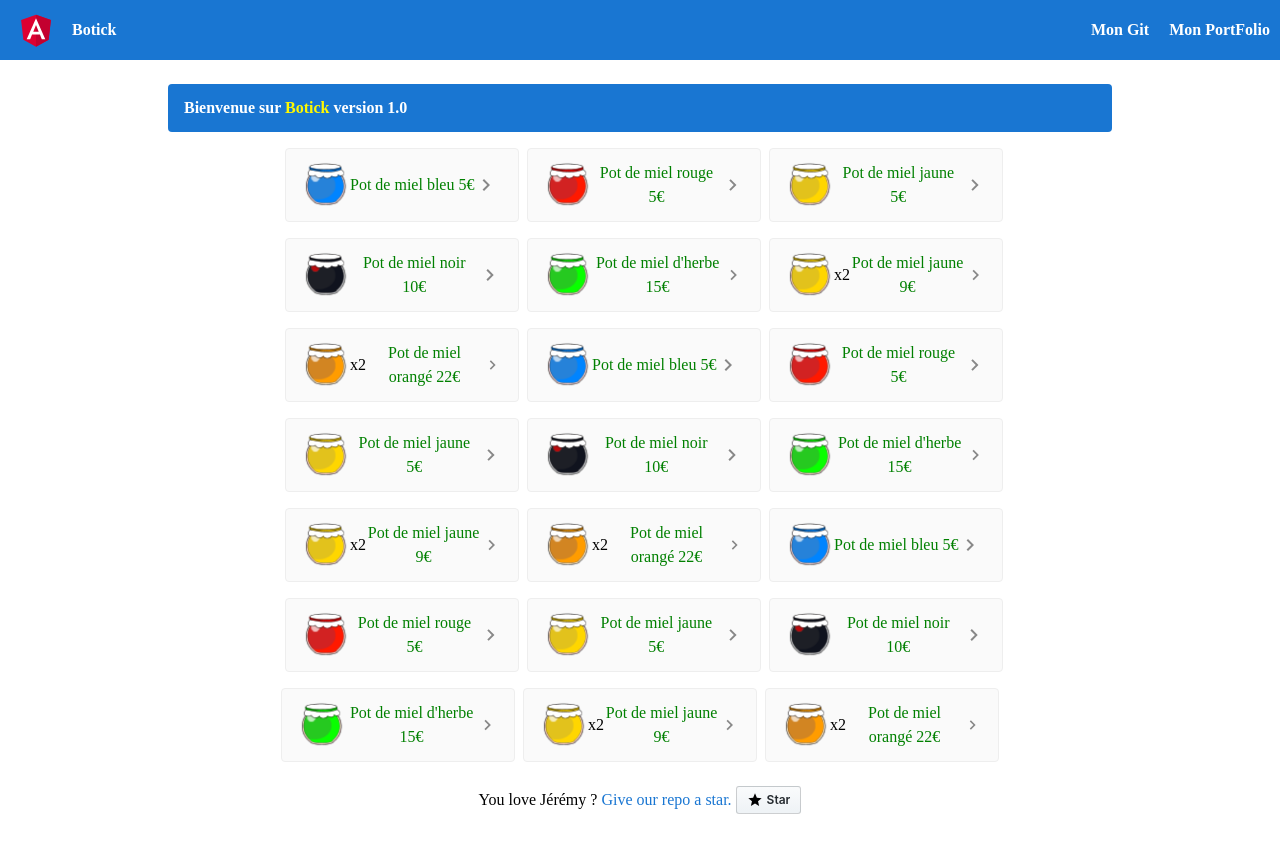
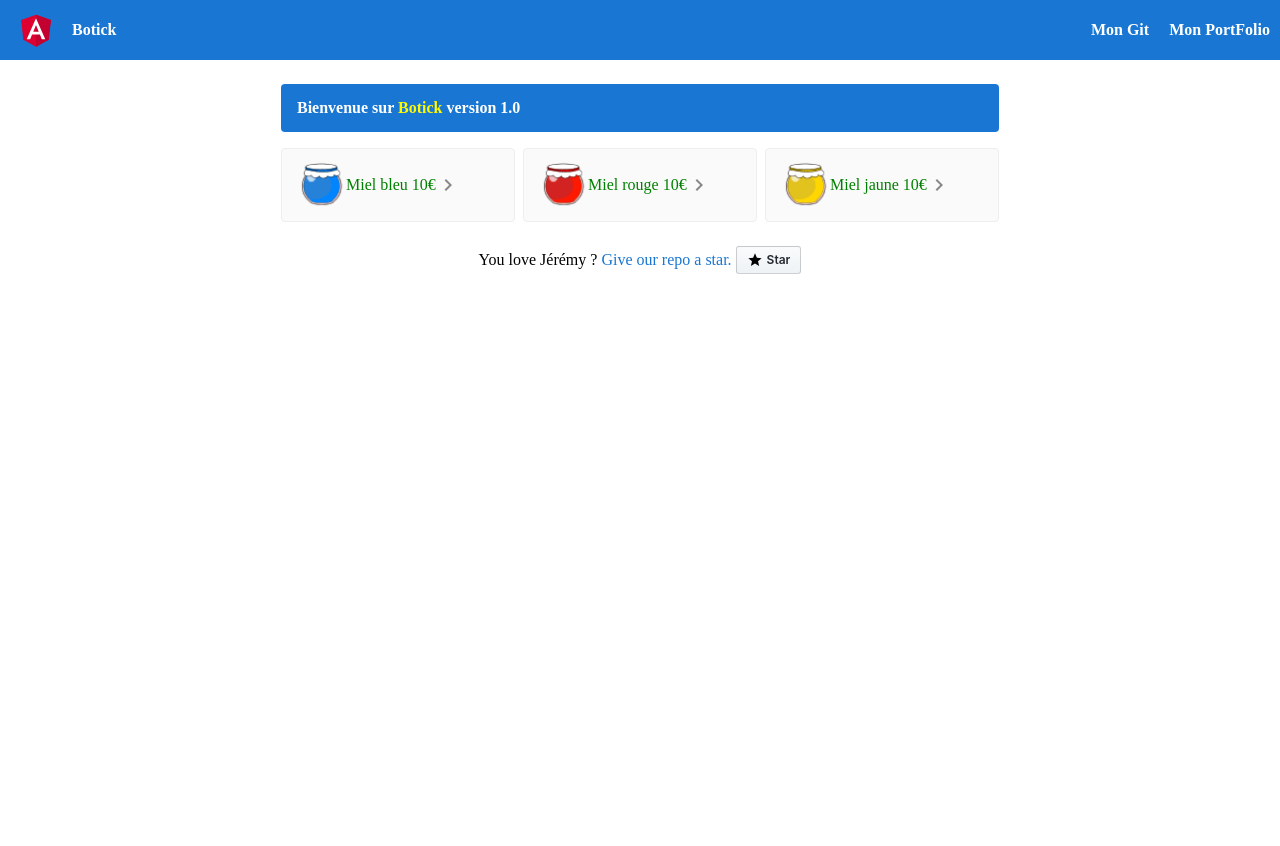
Before and after one commit to jguyet/formation-angular, an Angular app: page / in a window 1280 px wide. After the commit the page ends 800 px from the top, so only its background shows below. Built offline with nearby package versions, Linux system fonts and the light colour scheme.

Commit message:
adding Card model, adding share Module, adding CardService with one function of promise<Card[]>, using Card service in HomeComponent

```diff
--- a/src/app/app.module.ts
+++ b/src/app/app.module.ts
@@ -1,12 +1,12 @@
 import { BrowserModule } from '@angular/platform-browser';
 import { NgModule } from '@angular/core';
-import { FormsModule } from '@angular/forms';
 
 import { AppRoutingModule } from './app-routing.module';
 import { AppComponent } from './app.component';
 import { FooterComponent } from './footer/footer.component';
 import { ToolbarComponent } from './toolbar/toolbar.component';
 import { HomeComponent } from './home/home.component';
+import { SharedModule } from './shared/shared.module';
 
 @NgModule({
   declarations: [
@@ -18,7 +18,7 @@ import { HomeComponent } from './home/home.component';
   imports: [
     BrowserModule,
     AppRoutingModule,
-    FormsModule
+    SharedModule
   ],
   providers: [],
   bootstrap: [AppComponent]
--- a/src/app/home/home.component.html
+++ b/src/app/home/home.component.html
@@ -2,122 +2,9 @@
     <span>Bienvenue sur <b class="card-title">{{ title }}</b> version {{ version }} </span>
 </div>
 <div class="card-container">
-    <a class="card"  href="#">
-        <img class="card-icon" src="../assets/img/miel_blue.png" width="48" height="48"/>
-        <span class="card-text">Pot de miel bleu 5&euro;</span>
-        <svg class="material-icons" xmlns="http://www.w3.org/2000/svg" width="24" height="24" viewBox="0 0 24 24"><path d="M10 6L8.59 7.41 13.17 12l-4.58 4.59L10 18l6-6z"/></svg>
-    </a>
-    <a class="card"  href="#">
-        <img class="card-icon" src="../assets/img/miel_red.png" width="48" height="48"/>
-        <span class="card-text">Pot de miel rouge 5&euro;</span>
-        <svg class="material-icons" xmlns="http://www.w3.org/2000/svg" width="24" height="24" viewBox="0 0 24 24"><path d="M10 6L8.59 7.41 13.17 12l-4.58 4.59L10 18l6-6z"/></svg>
-    </a>
-    <a class="card"  href="#">
-        <img class="card-icon" src="../assets/img/miel_yellow.png" width="48" height="48"/>
-        <span class="card-text">Pot de miel jaune 5&euro;</span>
-        <svg class="material-icons" xmlns="http://www.w3.org/2000/svg" width="24" height="24" viewBox="0 0 24 24"><path d="M10 6L8.59 7.41 13.17 12l-4.58 4.59L10 18l6-6z"/></svg>
-    </a>
-
-    <a class="card"  href="#">
-        <img class="card-icon" src="../assets/img/miel_dark.png" width="48" height="48"/>
-        <span class="card-text">Pot de miel noir 10&euro;</span>
-        <svg class="material-icons" xmlns="http://www.w3.org/2000/svg" width="24" height="24" viewBox="0 0 24 24"><path d="M10 6L8.59 7.41 13.17 12l-4.58 4.59L10 18l6-6z"/></svg>
-    </a>
-    <a class="card"  href="#">
-        <img class="card-icon" src="../assets/img/miel_green.png" width="48" height="48"/>
-        <span class="card-text">Pot de miel d'herbe 15&euro;</span>
-        <svg class="material-icons" xmlns="http://www.w3.org/2000/svg" width="24" height="24" viewBox="0 0 24 24"><path d="M10 6L8.59 7.41 13.17 12l-4.58 4.59L10 18l6-6z"/></svg>
-    </a>
-    <a class="card"  href="#">
-        <img class="card-icon" src="../assets/img/miel_yellow.png" width="48" height="48"/>
-        <span style="color:black;">x2</span>
-        <span class="card-text">Pot de miel jaune 9&euro;</span>
-        <svg class="material-icons" xmlns="http://www.w3.org/2000/svg" width="24" height="24" viewBox="0 0 24 24"><path d="M10 6L8.59 7.41 13.17 12l-4.58 4.59L10 18l6-6z"/></svg>
-    </a>
-
-    <a class="card"  href="#">
-        <img class="card-icon" src="../assets/img/miel_orange.png" width="48" height="48"/>
-        <span style="color:black;">x2</span>
-        <span class="card-text">Pot de miel orangé 22&euro;</span>
-        <svg class="material-icons" xmlns="http://www.w3.org/2000/svg" width="24" height="24" viewBox="0 0 24 24"><path d="M10 6L8.59 7.41 13.17 12l-4.58 4.59L10 18l6-6z"/></svg>
-    </a>
-
-    <a class="card"  href="#">
-        <img class="card-icon" src="../assets/img/miel_blue.png" width="48" height="48"/>
-        <span class="card-text">Pot de miel bleu 5&euro;</span>
-        <svg class="material-icons" xmlns="http://www.w3.org/2000/svg" width="24" height="24" viewBox="0 0 24 24"><path d="M10 6L8.59 7.41 13.17 12l-4.58 4.59L10 18l6-6z"/></svg>
-    </a>
-    <a class="card"  href="#">
-        <img class="card-icon" src="../assets/img/miel_red.png" width="48" height="48"/>
-        <span class="card-text">Pot de miel rouge 5&euro;</span>
-        <svg class="material-icons" xmlns="http://www.w3.org/2000/svg" width="24" height="24" viewBox="0 0 24 24"><path d="M10 6L8.59 7.41 13.17 12l-4.58 4.59L10 18l6-6z"/></svg>
-    </a>
-    <a class="card"  href="#">
-        <img class="card-icon" src="../assets/img/miel_yellow.png" width="48" height="48"/>
-        <span class="card-text">Pot de miel jaune 5&euro;</span>
-        <svg class="material-icons" xmlns="http://www.w3.org/2000/svg" width="24" height="24" viewBox="0 0 24 24"><path d="M10 6L8.59 7.41 13.17 12l-4.58 4.59L10 18l6-6z"/></svg>
-    </a>
-
-    <a class="card"  href="#">
-        <img class="card-icon" src="../assets/img/miel_dark.png" width="48" height="48"/>
-        <span class="card-text">Pot de miel noir 10&euro;</span>
-        <svg class="material-icons" xmlns="http://www.w3.org/2000/svg" width="24" height="24" viewBox="0 0 24 24"><path d="M10 6L8.59 7.41 13.17 12l-4.58 4.59L10 18l6-6z"/></svg>
-    </a>
-    <a class="card"  href="#">
-        <img class="card-icon" src="../assets/img/miel_green.png" width="48" height="48"/>
-        <span class="card-text">Pot de miel d'herbe 15&euro;</span>
-        <svg class="material-icons" xmlns="http://www.w3.org/2000/svg" width="24" height="24" viewBox="0 0 24 24"><path d="M10 6L8.59 7.41 13.17 12l-4.58 4.59L10 18l6-6z"/></svg>
-    </a>
-    <a class="card"  href="#">
-        <img class="card-icon" src="../assets/img/miel_yellow.png" width="48" height="48"/>
-        <span style="color:black;">x2</span>
-        <span class="card-text">Pot de miel jaune 9&euro;</span>
-        <svg class="material-icons" xmlns="http://www.w3.org/2000/svg" width="24" height="24" viewBox="0 0 24 24"><path d="M10 6L8.59 7.41 13.17 12l-4.58 4.59L10 18l6-6z"/></svg>
-    </a>
-
-    <a class="card"  href="#">
-        <img class="card-icon" src="../assets/img/miel_orange.png" width="48" height="48"/>
-        <span style="color:black;">x2</span>
-        <span class="card-text">Pot de miel orangé 22&euro;</span>
-        <svg class="material-icons" xmlns="http://www.w3.org/2000/svg" width="24" height="24" viewBox="0 0 24 24"><path d="M10 6L8.59 7.41 13.17 12l-4.58 4.59L10 18l6-6z"/></svg>
-    </a>
-    <a class="card"  href="#">
-        <img class="card-icon" src="../assets/img/miel_blue.png" width="48" height="48"/>
-        <span class="card-text">Pot de miel bleu 5&euro;</span>
-        <svg class="material-icons" xmlns="http://www.w3.org/2000/svg" width="24" height="24" viewBox="0 0 24 24"><path d="M10 6L8.59 7.41 13.17 12l-4.58 4.59L10 18l6-6z"/></svg>
-    </a>
-    <a class="card"  href="#">
-        <img class="card-icon" src="../assets/img/miel_red.png" width="48" height="48"/>
-        <span class="card-text">Pot de miel rouge 5&euro;</span>
-        <svg class="material-icons" xmlns="http://www.w3.org/2000/svg" width="24" height="24" viewBox="0 0 24 24"><path d="M10 6L8.59 7.41 13.17 12l-4.58 4.59L10 18l6-6z"/></svg>
-    </a>
-    <a class="card"  href="#">
-        <img class="card-icon" src="../assets/img/miel_yellow.png" width="48" height="48"/>
-        <span class="card-text">Pot de miel jaune 5&euro;</span>
-        <svg class="material-icons" xmlns="http://www.w3.org/2000/svg" width="24" height="24" viewBox="0 0 24 24"><path d="M10 6L8.59 7.41 13.17 12l-4.58 4.59L10 18l6-6z"/></svg>
-    </a>
-
-    <a class="card"  href="#">
-        <img class="card-icon" src="../assets/img/miel_dark.png" width="48" height="48"/>
-        <span class="card-text">Pot de miel noir 10&euro;</span>
-        <svg class="material-icons" xmlns="http://www.w3.org/2000/svg" width="24" height="24" viewBox="0 0 24 24"><path d="M10 6L8.59 7.41 13.17 12l-4.58 4.59L10 18l6-6z"/></svg>
-    </a>
-    <a class="card"  href="#">
-        <img class="card-icon" src="../assets/img/miel_green.png" width="48" height="48"/>
-        <span class="card-text">Pot de miel d'herbe 15&euro;</span>
-        <svg class="material-icons" xmlns="http://www.w3.org/2000/svg" width="24" height="24" viewBox="0 0 24 24"><path d="M10 6L8.59 7.41 13.17 12l-4.58 4.59L10 18l6-6z"/></svg>
-    </a>
-    <a class="card"  href="#">
-        <img class="card-icon" src="../assets/img/miel_yellow.png" width="48" height="48"/>
-        <span style="color:black;">x2</span>
-        <span class="card-text">Pot de miel jaune 9&euro;</span>
-        <svg class="material-icons" xmlns="http://www.w3.org/2000/svg" width="24" height="24" viewBox="0 0 24 24"><path d="M10 6L8.59 7.41 13.17 12l-4.58 4.59L10 18l6-6z"/></svg>
-    </a>
-
-    <a class="card"  href="#">
-        <img class="card-icon" src="../assets/img/miel_orange.png" width="48" height="48"/>
-        <span style="color:black;">x2</span>
-        <span class="card-text">Pot de miel orangé 22&euro;</span>
+    <a class="card" *ngFor="let card of getCards() | async" href="#{{ card.id }}">
+        <img class="card-icon" src="../assets/img/miel_{{ card.picture }}.png" width="48" height="48"/>
+        <span class="card-text">{{ card.title }} {{ card.price }}&euro;</span>
         <svg class="material-icons" xmlns="http://www.w3.org/2000/svg" width="24" height="24" viewBox="0 0 24 24"><path d="M10 6L8.59 7.41 13.17 12l-4.58 4.59L10 18l6-6z"/></svg>
     </a>
 </div>
--- a/src/app/home/home.component.ts
+++ b/src/app/home/home.component.ts
@@ -1,15 +1,22 @@
 import { Component } from '@angular/core';
+import { CardService } from '../shared/services/card.service';
+import { Card } from '../shared/models/card';
 
 @Component({
   selector: 'app-home',
   templateUrl: './home.component.html',
-  styleUrls: ['./home.component.scss']
+  styleUrls: ['./home.component.scss'],
+  providers: [CardService]
 })
 export class HomeComponent {
 
     public title = 'Botick';
     public version = '1.0';
 
-    constructor() { }
+    constructor(private cardService: CardService) { }
+
+    public getCards(): Promise<Card[]> {
+        return this.cardService.getCards();
+    }
 
 }
--- /dev/null
+++ b/src/app/shared/models/card.ts
@@ -0,0 +1,9 @@
+export class Card {
+    constructor(
+        public id: string,
+        public title: string,
+        public description: string,
+        public price: number,
+        public picture: string
+    ) {}
+}
--- /dev/null
+++ b/src/app/shared/services/card.service.ts
@@ -0,0 +1,18 @@
+import { Injectable } from '@angular/core';
+import { Card } from '../models/card';
+
+@Injectable({
+  providedIn: 'root'
+})
+export class CardService {
+
+    private cards = Promise.resolve([
+        new Card('1', 'Miel bleu', 'description', 10, 'blue'),
+        new Card('2', 'Miel rouge', 'description', 10, 'red'),
+        new Card('3', 'Miel jaune', 'description', 10, 'yellow')
+    ]);
+
+    public getCards(): Promise<Card[]> {
+        return this.cards;
+    }
+}
```
Also changed, not shown: src/app/shared/shared.module.ts (added, +15 -0 lines), 1 other file (tests, documents, lock files or other folders).
